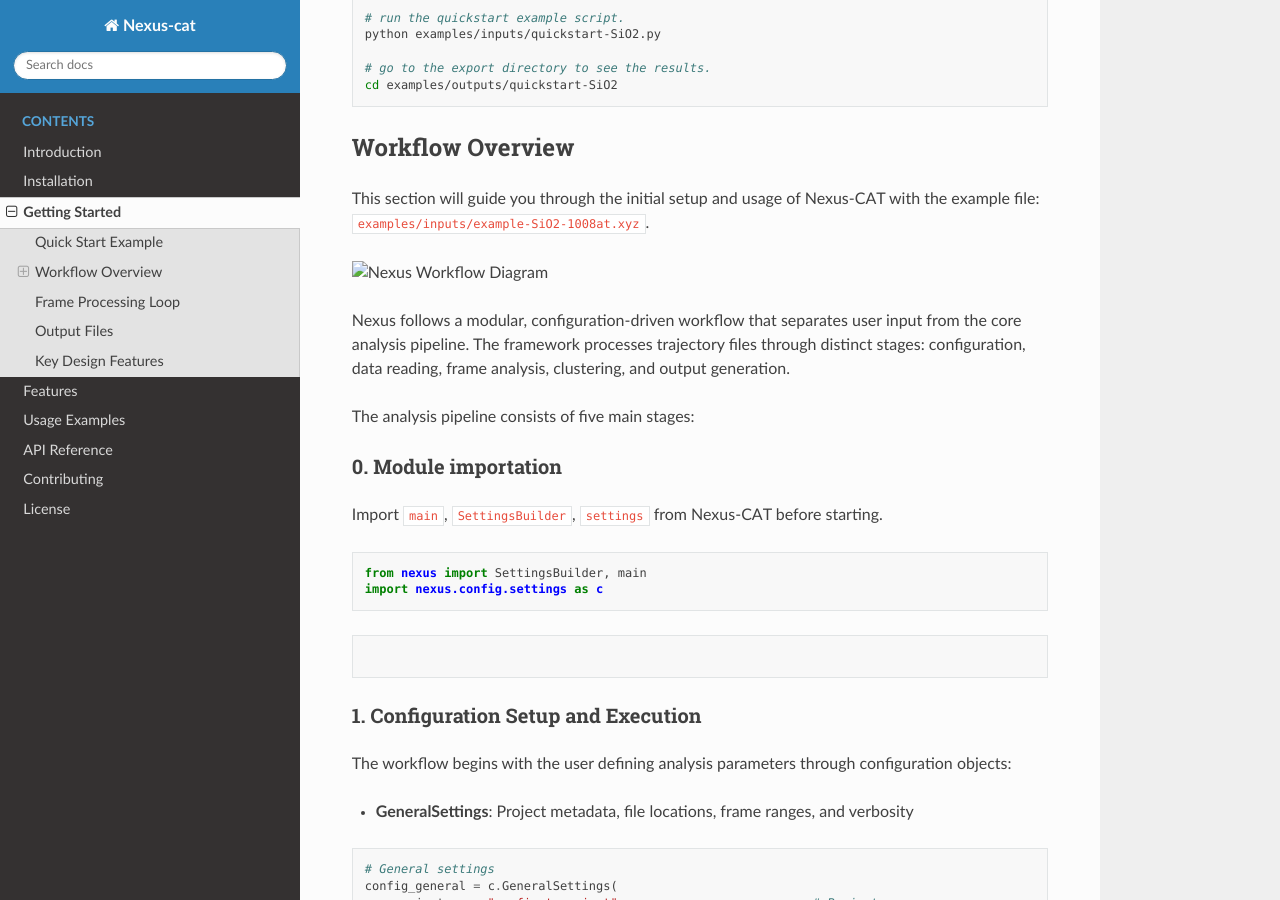
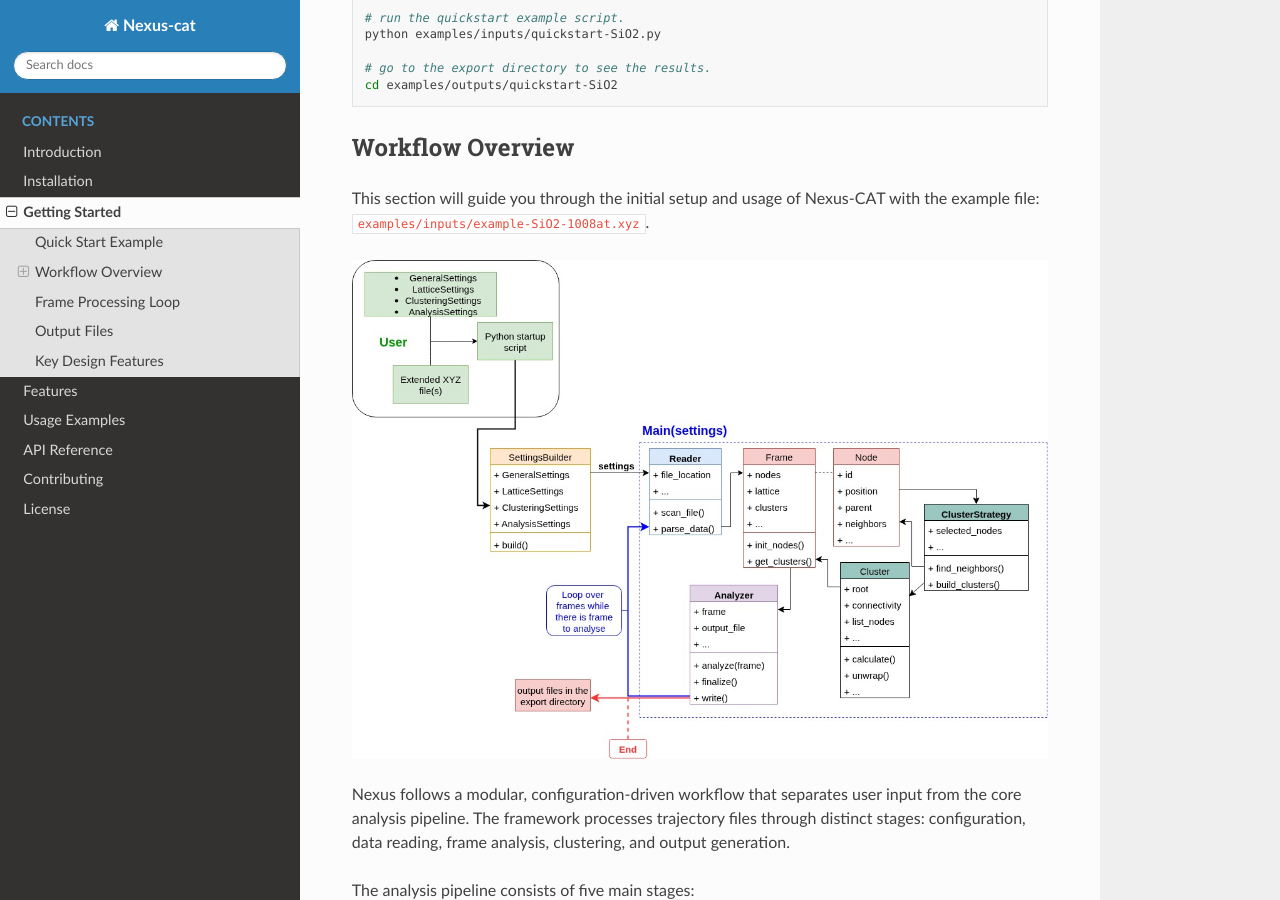
Before and after one commit to jperradin/nexus, a Sphinx documentation site: the page built from docs/getting_started.md, in a window 1280 px wide and 900 px high, scrolled down 417 px. Built offline with Sphinx 7.4.7 and the Read the Docs theme 3.1.0, drawn with Linux system fonts in a browser that asks for light colours.

Commit message:
updated documentation

```diff
--- a/docs/getting_started.md
+++ b/docs/getting_started.md
@@ -25,7 +25,7 @@ cd examples/outputs/quickstart-SiO2
 
 This section will guide you through the initial setup and usage of Nexus-CAT with the example file: `examples/inputs/example-SiO2-1008at.xyz`.
 
-![Nexus Workflow Diagram](_images/workflow-Nexus.jpg)
+![Nexus Workflow Diagram](https://github.com/jperradin/nexus/blob/main/docs/_image/workflow-Nexus.jpg)
 
 Nexus follows a modular, configuration-driven workflow that separates user input from the core analysis pipeline. The framework processes trajectory files through distinct stages: configuration, data reading, frame analysis, clustering, and output generation.
 
```
